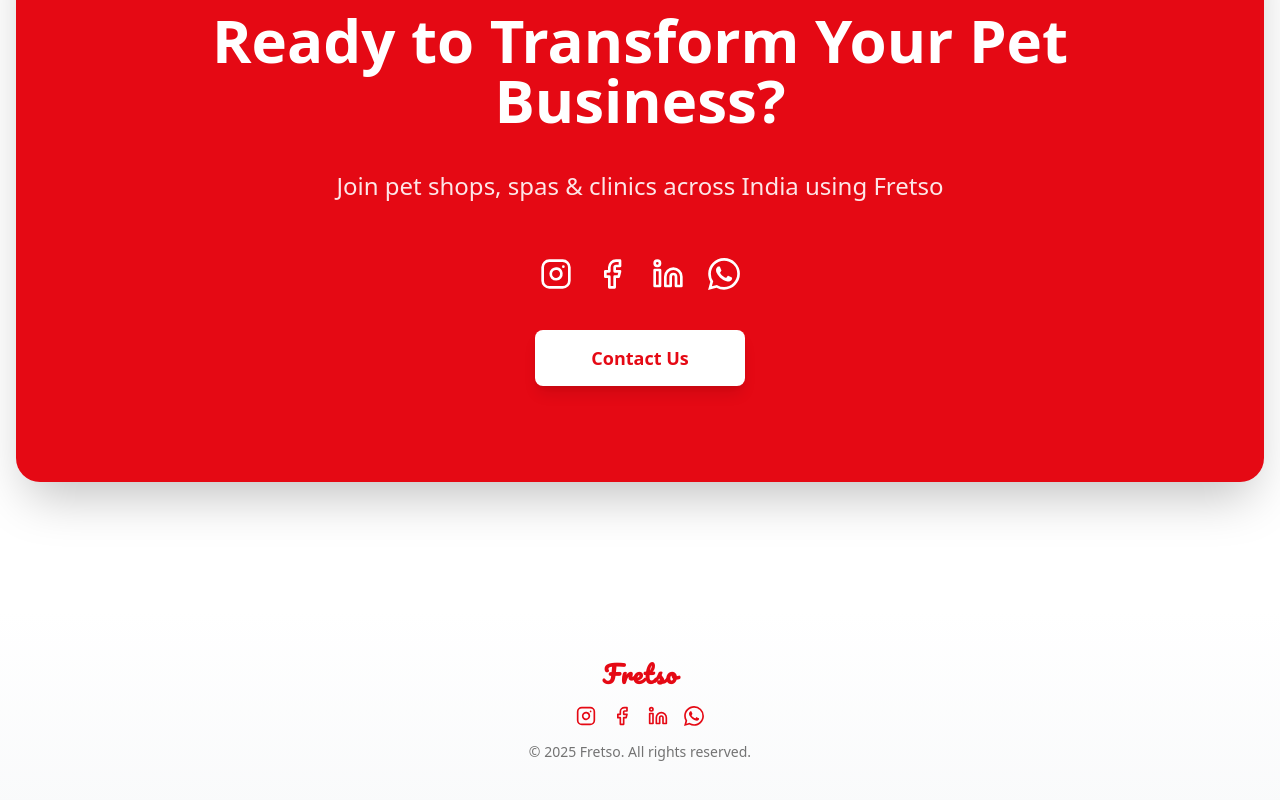
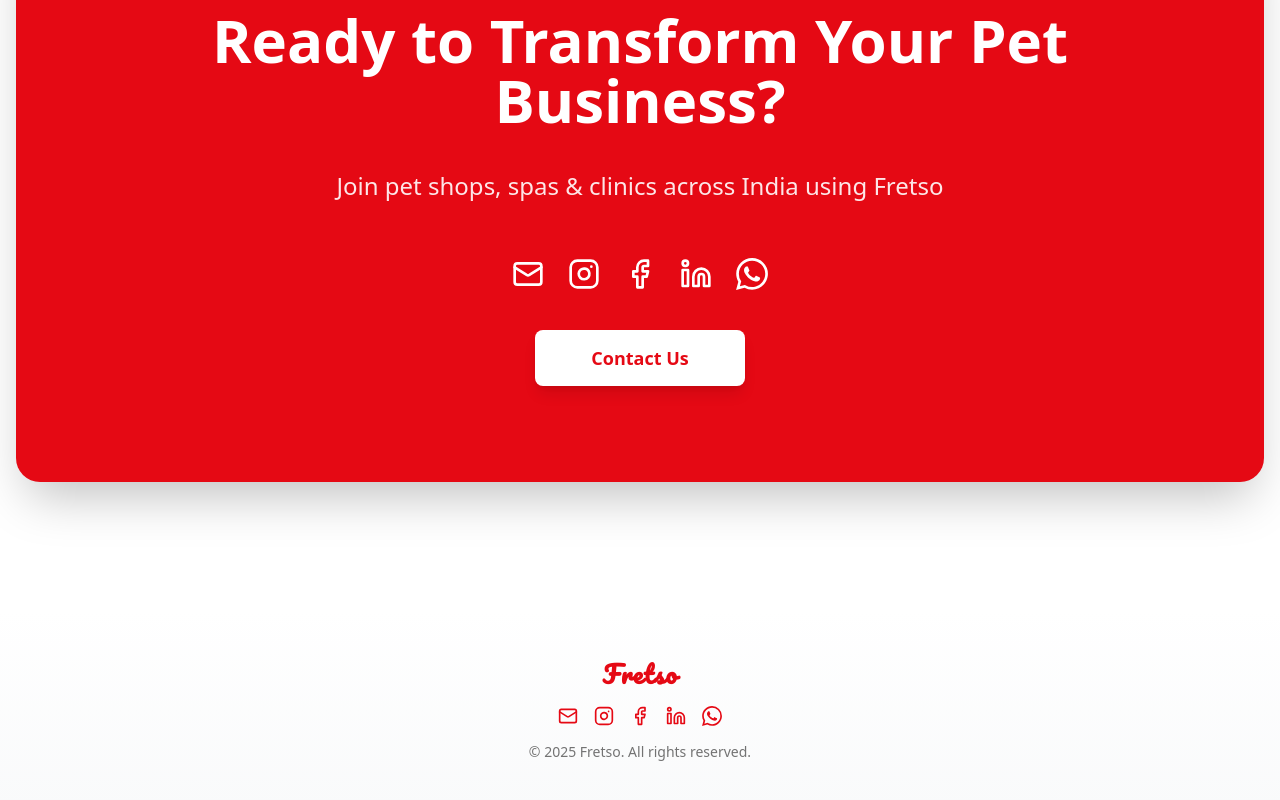
Before and after one commit to saurabhwebdev/fretsopos, a Next.js app: page / in a window 1280 px wide. Shown: the part 3308-4108 px from the top of the page. Built offline with nearby package versions, Linux system fonts and the light colour scheme.

Commit message:
feat: add Gmail contact link (fretsoindia@gmail.com) to CTA and footer

```diff
--- a/app/page.tsx
+++ b/app/page.tsx
@@ -7,7 +7,7 @@
 import { Card, CardContent, CardDescription, CardHeader, CardTitle } from '@/components/ui/card';
 import { Sheet, SheetContent, SheetTrigger, SheetTitle, SheetDescription } from '@/components/ui/sheet';
 import FretsoLogo from '@/components/fretso-logo';
-import { CheckCircle2, BarChart3, Package, Calendar, Users, Instagram, Facebook, Linkedin, ArrowUp, Receipt, Wrench, Settings } from 'lucide-react';
+import { CheckCircle2, BarChart3, Package, Calendar, Users, Instagram, Facebook, Linkedin, ArrowUp, Receipt, Wrench, Settings, Mail } from 'lucide-react';
 
 export default function Home() {
   // Rotating text for "Made for India" in different Indian languages
@@ -423,6 +423,13 @@
           {/* Social Media Icons */}
           <div className="flex items-center justify-center gap-6 pt-4">
             <a
+              href="mailto:fretsoindia@gmail.com"
+              className="text-white hover:text-white/80 transition-colors"
+              aria-label="Email"
+            >
+              <Mail className="w-7 h-7 sm:w-8 sm:h-8" />
+            </a>
+            <a
               href="https://instagram.com"
               target="_blank"
               rel="noopener noreferrer"
@@ -492,6 +499,13 @@
             {/* Social Media Icons */}
             <div className="flex items-center gap-4">
               <a
+                href="mailto:fretsoindia@gmail.com"
+                className="text-[#E50914] hover:text-[#C40812] transition-colors"
+                aria-label="Email"
+              >
+                <Mail className="w-5 h-5" />
+              </a>
+              <a
                 href="https://instagram.com"
                 target="_blank"
                 rel="noopener noreferrer"
```
